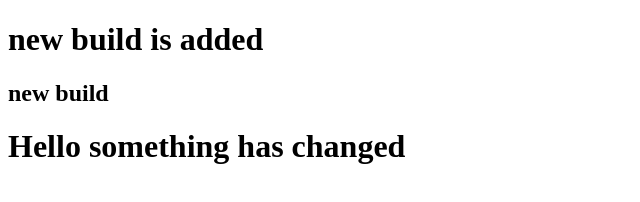
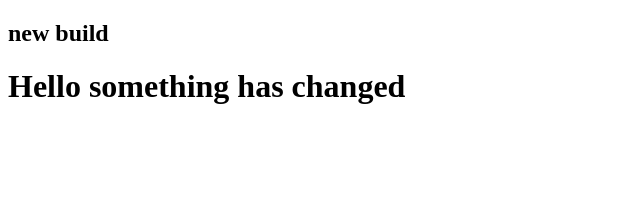
Before and after one commit to arvind-itt/jenkins-sample, a plain HTML site: page index.html in a window 1280 px wide. Shown: the whole page, without its empty margins (0-640 px from the left). Drawn offline with Linux system fonts and the light colour scheme.

Commit message:
line changed
gdg

```diff
--- a/index.html
+++ b/index.html
@@ -7,7 +7,7 @@
     <title>Document</title>
 </head>
 <body>
-    <h1> new build is added</h1>
+
     <h2> new build </h2>
     <h1>Hello something has changed</h1>
 </body>
```
